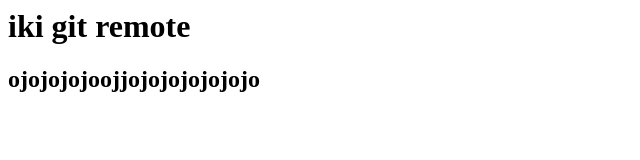
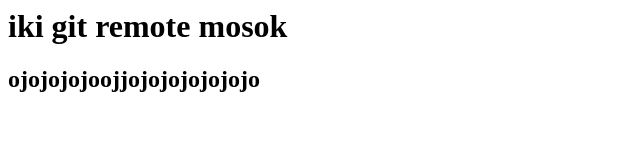
Before and after one commit to arrofiikhsan/sinau, a plain HTML site: page contact.html in a window 1280 px wide. Shown: the whole page, without its empty margins (0-640 px from the left). Drawn offline with Linux system fonts and the light colour scheme.

Commit message:
diubah ae

```diff
--- a/contact.html
+++ b/contact.html
@@ -1,7 +1,7 @@
 <html><head>
         <title>contact lur</title></head>
         <body>
-            <h1>iki git remote</h1>
+            <h1>iki git remote mosok</h1>
         <h2>ojojojojoojjojojojojojojo</h2>
         </body>
     </html>
```
